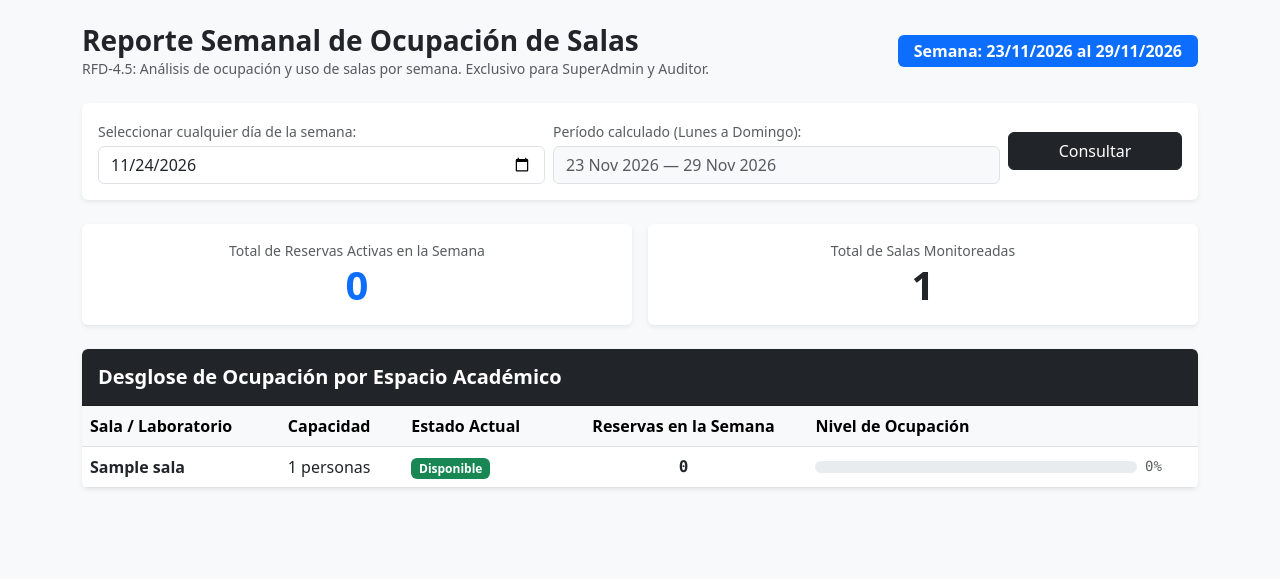
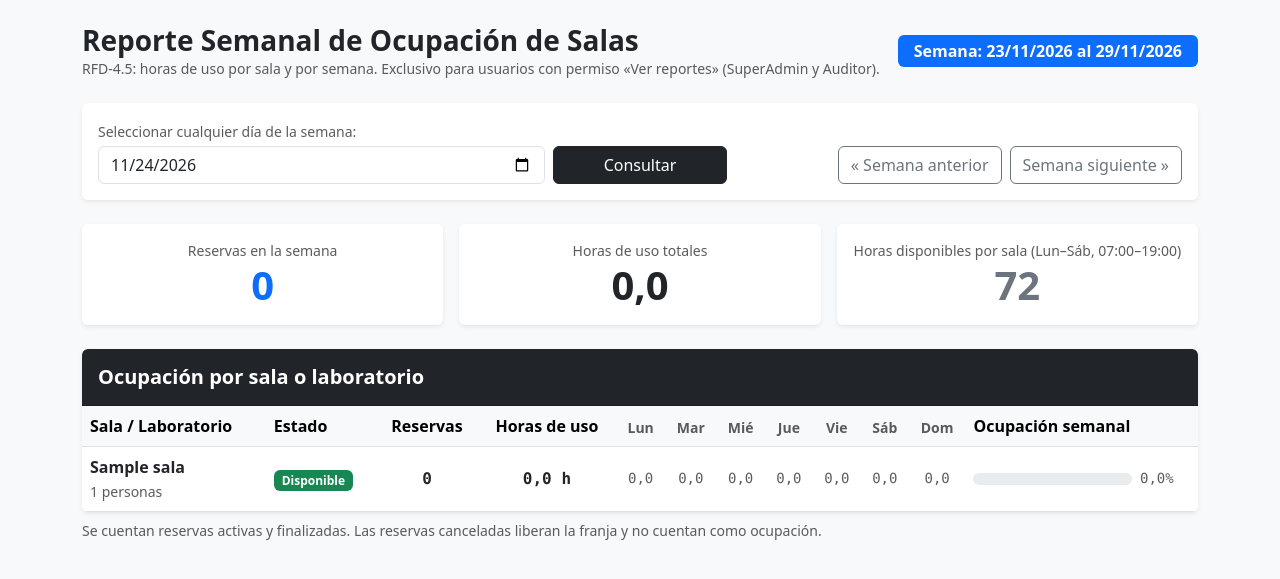
Before and after one commit to JorgeGonzalez-18/Proyecto2Seguridad-ISW622, a Django app: page /reservas/reportes/ocupacion/ in a window 1280 px wide. Shown: the part 56-635 px from the top of the page. Run offline with Django 5.2, Linux system fonts and the light colour scheme; a user stored in the database is signed in; tables that the repository leaves empty hold one stand-in row (values such as "Sample post").

Commit message:
feat(reports): compute weekly room occupancy in hours for SuperAdmin and Auditor

```diff
--- a/reservas/templates/reservas/reporte_ocupacion.html
+++ b/reservas/templates/reservas/reporte_ocupacion.html
@@ -6,99 +6,100 @@
 <div class="d-flex justify-content-between align-items-center mb-4">
     <div>
         <h2 class="h3 fw-bold mb-0">Reporte Semanal de Ocupación de Salas</h2>
-        <p class="text-muted small mb-0">RFD-4.5: Análisis de ocupación y uso de salas por semana. Exclusivo para SuperAdmin y Auditor.</p>
+        <p class="text-muted small mb-0">RFD-4.5: horas de uso por sala y por semana. Exclusivo para usuarios con permiso «Ver reportes» (SuperAdmin y Auditor).</p>
     </div>
     <span class="badge bg-primary fs-6 px-3 py-2">
-        Semana: {{ semana_str }}
+        Semana: {{ inicio_semana|date:"d/m/Y" }} al {{ fin_semana|date:"d/m/Y" }}
     </span>
 </div>
 
-<!-- Selector de semana -->
+<!-- Navegación entre semanas -->
 <div class="card p-3 mb-4 shadow-sm border-0">
-    <form method="get" class="row g-2 align-items-center">
+    <form method="get" class="row g-2 align-items-end">
         <div class="col-md-5">
-            <label class="form-label small text-muted mb-1">Seleccionar cualquier día de la semana:</label>
-            <input type="date" name="fecha" value="{{ fecha_seleccionada }}" class="form-control">
+            <label class="form-label small text-muted mb-1" for="fecha">Seleccionar cualquier día de la semana:</label>
+            <input type="date" id="fecha" name="fecha" value="{{ fecha_seleccionada }}" class="form-control">
         </div>
-        <div class="col-md-5">
-            <label class="form-label small text-muted mb-1">Período calculado (Lunes a Domingo):</label>
-            <div class="form-control bg-light text-muted">{{ inicio_semana|date:"d M Y" }} &mdash; {{ fin_semana|date:"d M Y" }}</div>
+        <div class="col-md-2">
+            <button type="submit" class="btn btn-dark w-100">Consultar</button>
         </div>
-        <div class="col-md-2 d-flex align-items-end">
-            <button type="submit" class="btn btn-dark w-100">Consultar</button>
+        <div class="col-md-5 d-flex gap-2 justify-content-md-end">
+            <a class="btn btn-outline-secondary" href="?fecha={{ semana_anterior|date:'Y-m-d' }}">&laquo; Semana anterior</a>
+            {% if not es_semana_actual %}<a class="btn btn-outline-primary" href="{% url 'reservas:reporte_ocupacion' %}">Hoy</a>{% endif %}
+            <a class="btn btn-outline-secondary" href="?fecha={{ semana_siguiente|date:'Y-m-d' }}">Semana siguiente &raquo;</a>
         </div>
     </form>
 </div>
 
-<!-- Resumen Estadístico -->
+<!-- Resumen -->
 <div class="row g-3 mb-4">
-    <div class="col-md-6">
+    <div class="col-md-4">
         <div class="card p-3 shadow-sm border-0 text-center">
-            <span class="text-muted small">Total de Reservas Activas en la Semana</span>
-            <span class="display-6 fw-bold text-primary">{{ total_reservas_semana }}</span>
+            <span class="text-muted small">Reservas en la semana</span>
+            <span class="display-6 fw-bold text-primary">{{ total_reservas }}</span>
         </div>
     </div>
-    <div class="col-md-6">
+    <div class="col-md-4">
         <div class="card p-3 shadow-sm border-0 text-center">
-            <span class="text-muted small">Total de Salas Monitoreadas</span>
-            <span class="display-6 fw-bold text-dark">{{ total_salas }}</span>
+            <span class="text-muted small">Horas de uso totales</span>
+            <span class="display-6 fw-bold text-dark">{{ total_horas }}</span>
+        </div>
+    </div>
+    <div class="col-md-4">
+        <div class="card p-3 shadow-sm border-0 text-center">
+            <span class="text-muted small">Horas disponibles por sala (Lun–Sáb, 07:00–19:00)</span>
+            <span class="display-6 fw-bold text-secondary">{{ horas_disponibles_sala }}</span>
         </div>
     </div>
 </div>
 
-<!-- Tabla de Ocupación por Sala -->
+<!-- Tabla por sala -->
 <div class="card shadow-sm border-0 overflow-hidden">
     <div class="card-header bg-dark text-white py-3">
-        <h5 class="mb-0 fw-bold">Desglose de Ocupación por Espacio Académico</h5>
+        <h5 class="mb-0 fw-bold">Ocupación por sala o laboratorio</h5>
     </div>
     <div class="table-responsive">
         <table class="table table-hover align-middle mb-0">
             <thead class="table-light">
                 <tr>
                     <th>Sala / Laboratorio</th>
-                    <th>Capacidad</th>
-                    <th>Estado Actual</th>
-                    <th class="text-center">Reservas en la Semana</th>
-                    <th style="width: 35%;">Nivel de Ocupación</th>
+                    <th>Estado</th>
+                    <th class="text-center">Reservas</th>
+                    <th class="text-center">Horas de uso</th>
+                    {% for d in dias_nombres %}<th class="text-center small text-muted">{{ d }}</th>{% endfor %}
+                    <th style="min-width: 200px;">Ocupación semanal</th>
                 </tr>
             </thead>
             <tbody>
-                {% for item in reporte_salas %}
+                {% for item in filas %}
                 <tr>
-                    <td class="fw-bold text-dark">{{ item.sala.nombre }}</td>
-                    <td>{{ item.sala.capacidad }} personas</td>
+                    <td class="fw-bold text-dark">{{ item.sala.nombre }}<br><span class="small text-muted fw-normal">{{ item.sala.capacidad }} personas</span></td>
                     <td>
-                        {% if item.sala.estado == 'DISPONIBLE' %}
-                        <span class="badge bg-success">Disponible</span>
-                        {% else %}
-                        <span class="badge bg-warning text-dark">Mantenimiento</span>
-                        {% endif %}
+                        {% if item.sala.estado == 'DISPONIBLE' %}<span class="badge bg-success">Disponible</span>
+                        {% else %}<span class="badge bg-warning text-dark">Mantenimiento</span>{% endif %}
                     </td>
                     <td class="text-center fw-bold font-monospace">{{ item.total_reservas }}</td>
+                    <td class="text-center fw-bold font-monospace">{{ item.horas_usadas }} h</td>
+                    {% for dia in item.horas_por_dia %}
+                    <td class="text-center small font-monospace {% if dia.horas %}fw-bold{% else %}text-muted{% endif %}">{{ dia.horas }}</td>
+                    {% endfor %}
                     <td>
                         <div class="d-flex align-items-center gap-2">
                             <div class="progress flex-grow-1" style="height: 12px;">
                                 <div class="progress-bar {% if item.porcentaje >= 75 %}bg-danger{% elif item.porcentaje >= 40 %}bg-warning{% else %}bg-success{% endif %}"
-                                     role="progressbar"
-                                     style="width: {{ item.porcentaje }}%;"
-                                     aria-valuenow="{{ item.porcentaje }}"
-                                     aria-valuemin="0"
-                                     aria-valuemax="100">
-                                </div>
+                                     role="progressbar" style="width: {{ item.porcentaje_barra }}%;"
+                                     aria-valuenow="{{ item.porcentaje_barra }}" aria-valuemin="0" aria-valuemax="100"></div>
                             </div>
-                            <span class="small font-monospace text-muted" style="min-width: 45px;">
-                                {{ item.porcentaje }}%
-                            </span>
+                            <span class="small font-monospace text-muted" style="min-width: 50px;">{{ item.porcentaje }}%</span>
                         </div>
                     </td>
                 </tr>
                 {% empty %}
-                <tr>
-                    <td colspan="5" class="text-center py-4 text-muted">No hay salas registradas actualmente.</td>
-                </tr>
+                <tr><td colspan="12" class="text-center py-4 text-muted">No hay salas registradas actualmente.</td></tr>
                 {% endfor %}
             </tbody>
         </table>
     </div>
 </div>
+<p class="text-muted small mt-2">Se cuentan reservas activas y finalizadas. Las reservas canceladas liberan la franja y no cuentan como ocupación.</p>
 {% endblock %}
--- a/reservas/views.py
+++ b/reservas/views.py
@@ -1,3 +1,4 @@
+from datetime import datetime
 from django.contrib import messages
 from django.contrib.auth.decorators import login_required
 from django.core.paginator import Paginator
@@ -8,6 +9,7 @@ from django.utils import timezone
 from usuarios.decorators import requiere_permiso, requiere_rol
 from .forms import ReservaForm, SalaForm
 from .models import Reserva, Sala
+from .reportes import calcular_ocupacion_semanal, inicio_de_semana
 
 # CATÁLOGO DE SALAS Y LABORATORIOS
 
@@ -191,56 +193,18 @@ def cancelar_reserva_view(request, codigo):
 @requiere_permiso("ver_reportes")
 def reporte_ocupacion_view(request):
     """
-    RFD-4.5: Reporte de ocupación por sala y por semana.
+    RFD-4.5: Reporte de ocupación por sala y por semana (en horas de uso).
     Exclusivo para usuarios con permiso 'ver_reportes' (SuperAdmin y Auditor).
     El Gestor de reservas no tiene acceso a este reporte analítico (HTTP 403).
+    El cálculo vive en reservas/reportes.py.
     """
-    # Fecha de consulta (por defecto hoy)
     hoy = timezone.localdate()
-    fecha_str = request.GET.get("fecha", str(hoy))
     try:
-        fecha_ref = timezone.datetime.strptime(fecha_str, "%Y-%m-%d").date()
-    except (ValueError, TypeError):
+        fecha_ref = datetime.strptime(request.GET.get("fecha", ""), "%Y-%m-%d").date()
+    except ValueError:
         fecha_ref = hoy
 
-    # Calcular lunes y domingo de la semana consultada
-    inicio_semana = fecha_ref - timezone.timedelta(days=fecha_ref.weekday())
-    fin_semana = inicio_semana + timezone.timedelta(days=6)
-
-    salas = Sala.objects.all()
-    reporte_salas = []
-    total_reservas_semana = 0
-
-    # Capacidad teórica estándar semanal (ej: 5 días x 7 franjas = 35 franjas)
-    CAPACIDAD_SEMANAL_ESTANDAR = 35
-
-    for sala in salas:
-        reservas_sala = Reserva.objects.filter(
-            sala=sala,
-            fecha__range=[inicio_semana, fin_semana],
-            estado=Reserva.ESTADO_ACTIVA
-        )
-        cantidad = reservas_sala.count()
-        total_reservas_semana += cantidad
-
-        porcentaje = min(100, int((cantidad / CAPACIDAD_SEMANAL_ESTANDAR) * 100))
-
-        reporte_salas.append({
-            "sala": sala,
-            "total_reservas": cantidad,
-            "porcentaje": porcentaje,
-        })
-
-    return render(
-        request,
-        "reservas/reporte_ocupacion.html",
-        {
-            "inicio_semana": inicio_semana,
-            "fin_semana": fin_semana,
-            "semana_str": f"{inicio_semana.strftime('%d/%m/%Y')} al {fin_semana.strftime('%d/%m/%Y')}",
-            "fecha_seleccionada": str(fecha_ref),
-            "reporte_salas": reporte_salas,
-            "total_reservas_semana": total_reservas_semana,
-            "total_salas": salas.count(),
-        },
-    )
+    datos = calcular_ocupacion_semanal(fecha_ref)
+    datos["fecha_seleccionada"] = fecha_ref.isoformat()
+    datos["es_semana_actual"] = datos["inicio_semana"] == inicio_de_semana(hoy)
+    return render(request, "reservas/reporte_ocupacion.html", datos)
```
Also changed, not shown: reservas/reportes.py (added, +88 -0 lines), tests/test_reporte_ocupacion.py (added, +109 -0 lines).
